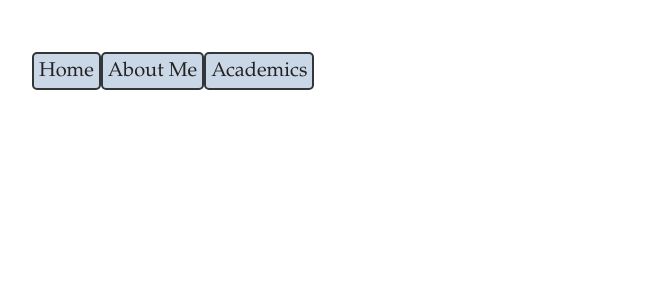
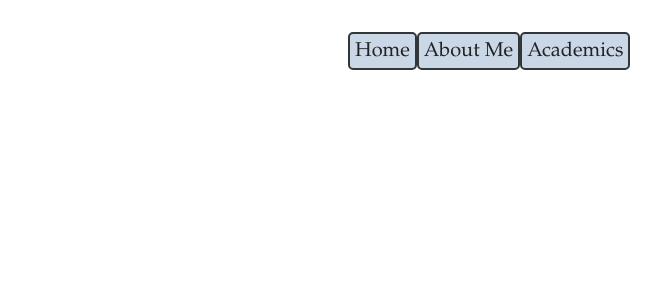
Before and after one commit to ampiere/ampiere.github.io, a PHP site: page / in a window 1280 px wide. Shown: the part 108-408 px from the top of the page, without its empty margins (16-677 px from the left). Run offline with PHP 8.4, Linux system fonts and the light colour scheme.

Commit message:
Update stylesheet.css

```diff
--- a/stylesheet.css
+++ b/stylesheet.css
@@ -12,7 +12,7 @@
 
 #navbar {
 	margin: 0 auto;
-	display: inline-block;
+	width: 50%;
 }
 
 h1 {
```
